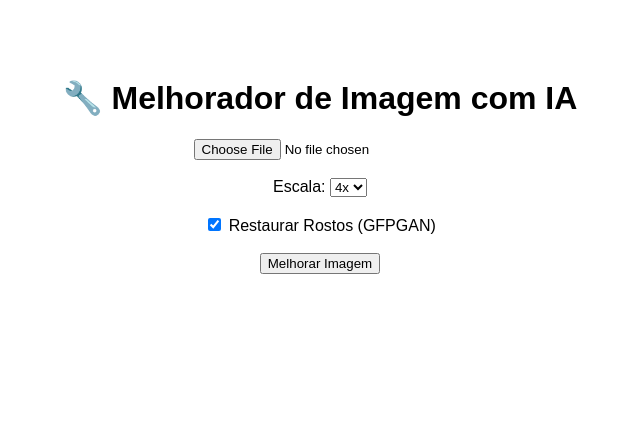
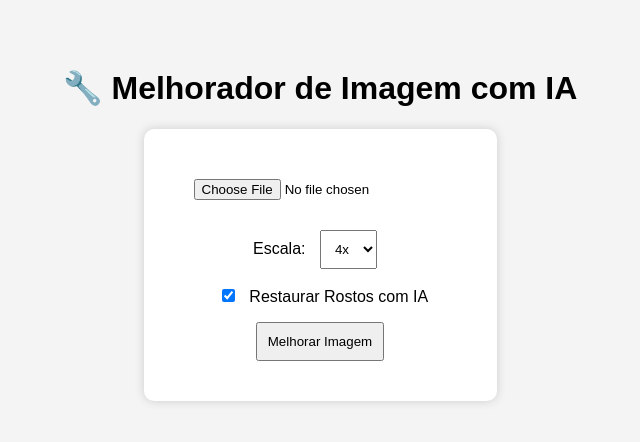
Before and after one commit to Bulldogmaster99/Melhorador-de-imagem, a Flask app: page / in a window 1280 px wide. Shown: the top 442 px of the page, without its empty margins (320-960 px from the left). Run offline with Flask 3, Linux system fonts and the light colour scheme.

Commit message:
Update Index.html

```diff
--- a/templates/Index.html
+++ b/templates/Index.html
@@ -4,28 +4,39 @@
     <meta charset="UTF-8">
     <title>Melhorador de Imagem com IA</title>
     <style>
-        body { font-family: Arial; text-align: center; padding: 50px; }
-        img { max-width: 90%; margin-top: 20px; }
+        body { font-family: Arial, sans-serif; text-align: center; padding: 40px; background: #f4f4f4; }
+        form { background: white; display: inline-block; padding: 30px; border-radius: 10px; box-shadow: 0 0 10px #ccc; }
+        input, select, button { margin: 10px; padding: 10px; }
     </style>
 </head>
 <body>
     <h1>🔧 Melhorador de Imagem com IA</h1>
+
     <form action="/" method="POST" enctype="multipart/form-data">
-        <input type="file" name="image" required><br><br>
+        <input type="file" name="image" accept="image/*" required><br>
         <label>Escala:</label>
         <select name="scale">
             <option value="1">1x</option>
             <option value="2">2x</option>
             <option value="4" selected>4x</option>
-        </select><br><br>
-        <label><input type="checkbox" name="restore_faces" checked> Restaurar Rostos (GFPGAN)</label><br><br>
+        </select><br>
+        <label><input type="checkbox" name="restore_faces" checked> Restaurar Rostos com IA</label><br>
         <button type="submit">Melhorar Imagem</button>
     </form>
 
     {% if result %}
-        <h2>Resultado:</h2>
-        <img src="{{ result }}" alt="Imagem melhorada"><br><br>
-        <a href="/download">⬇️ Baixar imagem</a>
+    <script>
+        window.onload = function () {
+            // Baixa automaticamente a imagem gerada
+            const link = document.createElement('a');
+            link.href = '/download';
+            link.download = 'imagem_melhorada.png';
+            document.body.appendChild(link);
+            link.click();
+            document.body.removeChild(link);
+        };
+    </script>
+    <p><strong>✅ Imagem melhorada! O download iniciou automaticamente.</strong></p>
     {% endif %}
 </body>
 </html>
```
